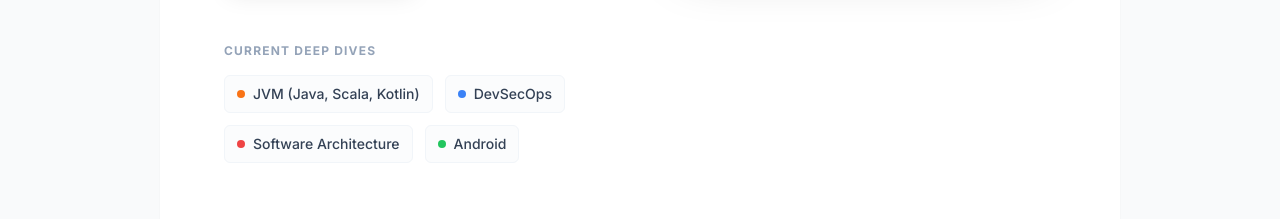
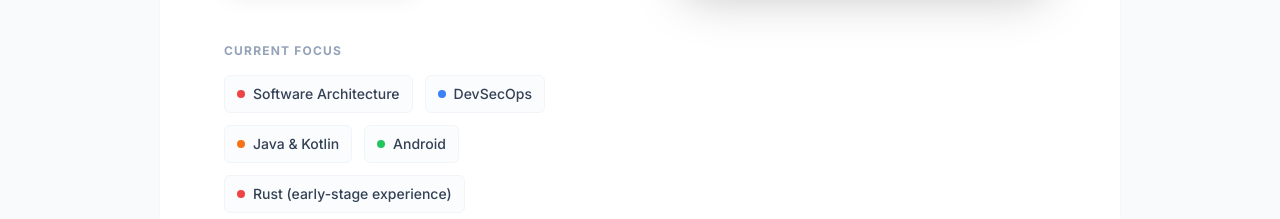
Before and after one commit to IsmailMarmoush/ismailmarmoush.github.io, a Vue app: page /#/ in a window 1280 px wide. Shown: the part 733-952 px from the top of the page. Built offline with nearby package versions, Linux system fonts and the light colour scheme.

Commit message:
update intro

```diff
--- a/src/pages/Home.vue
+++ b/src/pages/Home.vue
@@ -46,11 +46,11 @@
                   </div>
                   <!-- Stack Indicators -->
                   <div class="mt-16 flex flex-col gap-4">
-                    <p class="text-xs font-bold uppercase tracking-widest text-slate-400">Current Deep Dives</p>
+                    <p class="text-xs font-bold uppercase tracking-widest text-slate-400">Current focus</p>
                     <div class="flex flex-wrap gap-3">
                       <div
                           class="flex items-center gap-2 rounded-md border border-slate-100 bg-slate-50/50 px-3 py-2 text-sm font-medium text-slate-700">
-                        <span class="h-2 w-2 rounded-full bg-orange-500"></span> JVM (Java, Scala, Kotlin)
+                        <span class="h-2 w-2 rounded-full bg-red-500"></span> Software Architecture
                       </div>
                       <div
                           class="flex items-center gap-2 rounded-md border border-slate-100 bg-slate-50/50 px-3 py-2 text-sm font-medium text-slate-700">
@@ -58,11 +58,15 @@
                       </div>
                       <div
                           class="flex items-center gap-2 rounded-md border border-slate-100 bg-slate-50/50 px-3 py-2 text-sm font-medium text-slate-700">
-                        <span class="h-2 w-2 rounded-full bg-red-500"></span> Software Architecture
+                        <span class="h-2 w-2 rounded-full bg-orange-500"></span> Java & Kotlin
                       </div>
                       <div
                           class="flex items-center gap-2 rounded-md border border-slate-100 bg-slate-50/50 px-3 py-2 text-sm font-medium text-slate-700">
                         <span class="h-2 w-2 rounded-full bg-green-500"></span> Android
+                      </div>
+                      <div
+                          class="flex items-center gap-2 rounded-md border border-slate-100 bg-slate-50/50 px-3 py-2 text-sm font-medium text-slate-700">
+                        <span class="h-2 w-2 rounded-full bg-red-500"></span> Rust (early-stage experience)
                       </div>
                     </div>
                   </div>
```
